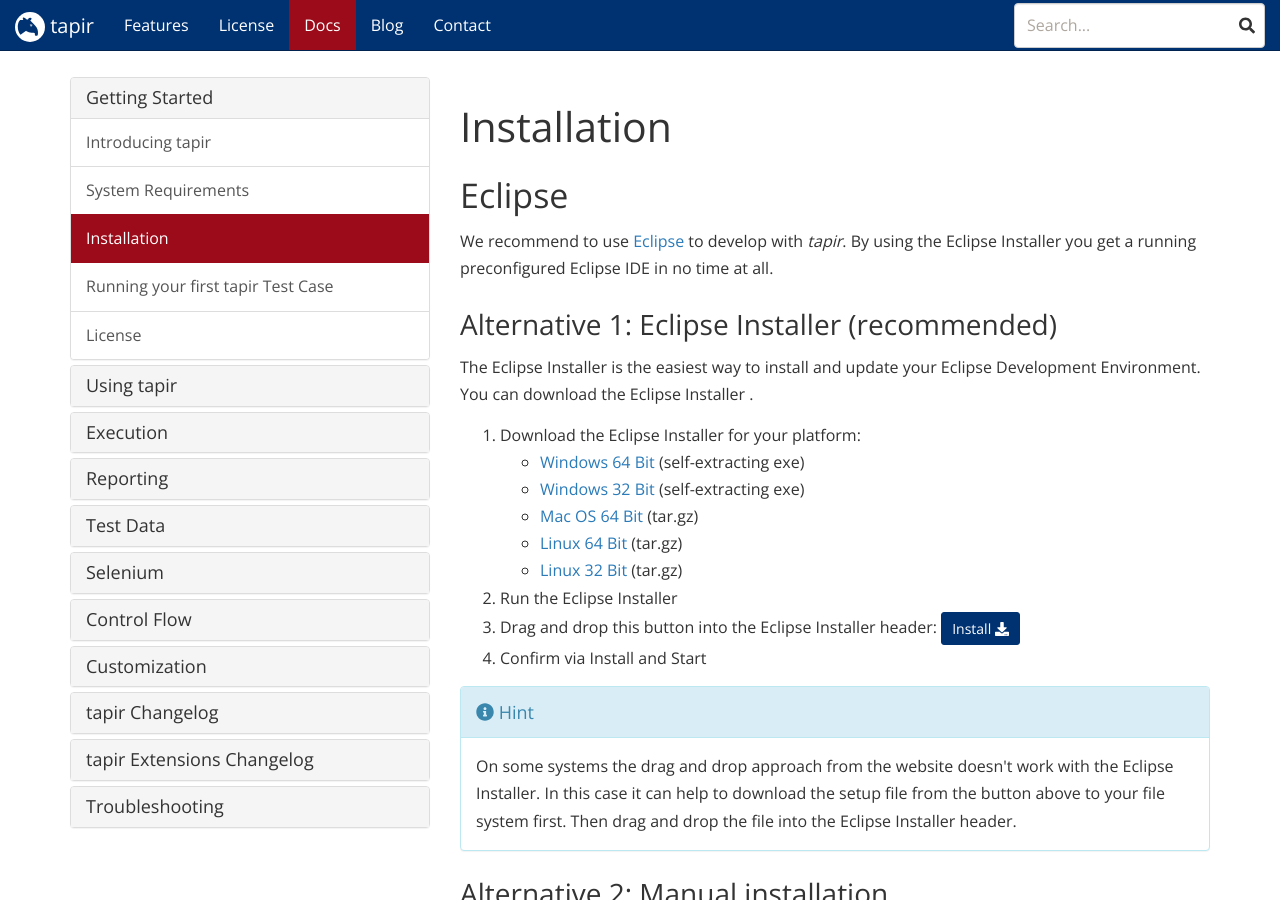
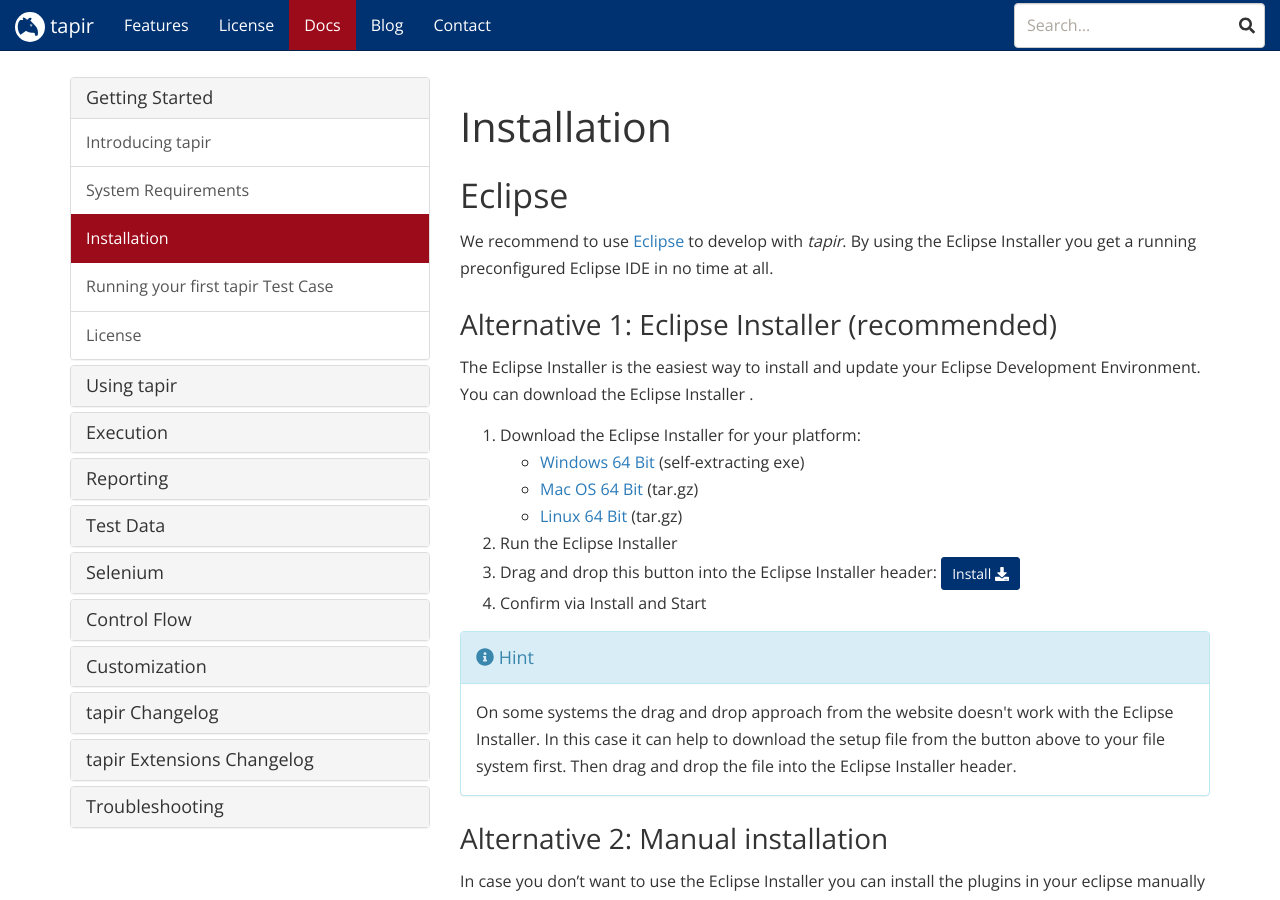
Before and after one commit to tapir-test/tapir-website, a Jekyll site: the page built from _docs/gettingstarted/Installation.md, in a window 1280 px wide and 900 px high. Built offline with Jekyll 4.4.1, drawn with Linux system fonts in a browser that asks for light colours; nearby versions of some CDN libraries; comment, search, counter and statistics services are not loaded.

Commit message:
Removed the links to the 32Bit Eclipse installers, as the support has been dropped by Eclipse.
Signed-off-by: Nils Christian Ehmke <nils-christian.ehmke@bmiag.de>

```diff
--- a/_docs/gettingstarted/Installation.md
+++ b/_docs/gettingstarted/Installation.md
@@ -14,10 +14,8 @@
 
 1. Download the Eclipse Installer for your platform:
   * [Windows 64 Bit](http://www.eclipse.org/downloads/download.php?file=/oomph/products/eclipse-inst-win64.exe) (self-extracting exe)
-  * [Windows 32 Bit](http://www.eclipse.org/downloads/download.php?file=/oomph/products/eclipse-inst-win32.exe) (self-extracting exe)
   * [Mac OS 64 Bit](http://www.eclipse.org/downloads/download.php?file=/oomph/products/eclipse-inst-mac64.tar.gz) (tar.gz)
   * [Linux 64 Bit](http://www.eclipse.org/downloads/download.php?file=/oomph/products/eclipse-inst-linux64.tar.gz) (tar.gz)
-  * [Linux 32 Bit](http://www.eclipse.org/downloads/download.php?file=/oomph/products/eclipse-inst-linux32.tar.gz) (tar.gz)
 1. Run the Eclipse Installer
 1. Drag and drop this button into the Eclipse Installer header: <a href="https://raw.githubusercontent.com/tapir-test/tapir-oomph-setup/master/tapir-configuration.setup" class="btn btn-primary btn-sm">Install <i class="fa fa-download" aria-hidden="true"></i></a>
 1. Confirm via Install and Start
```
